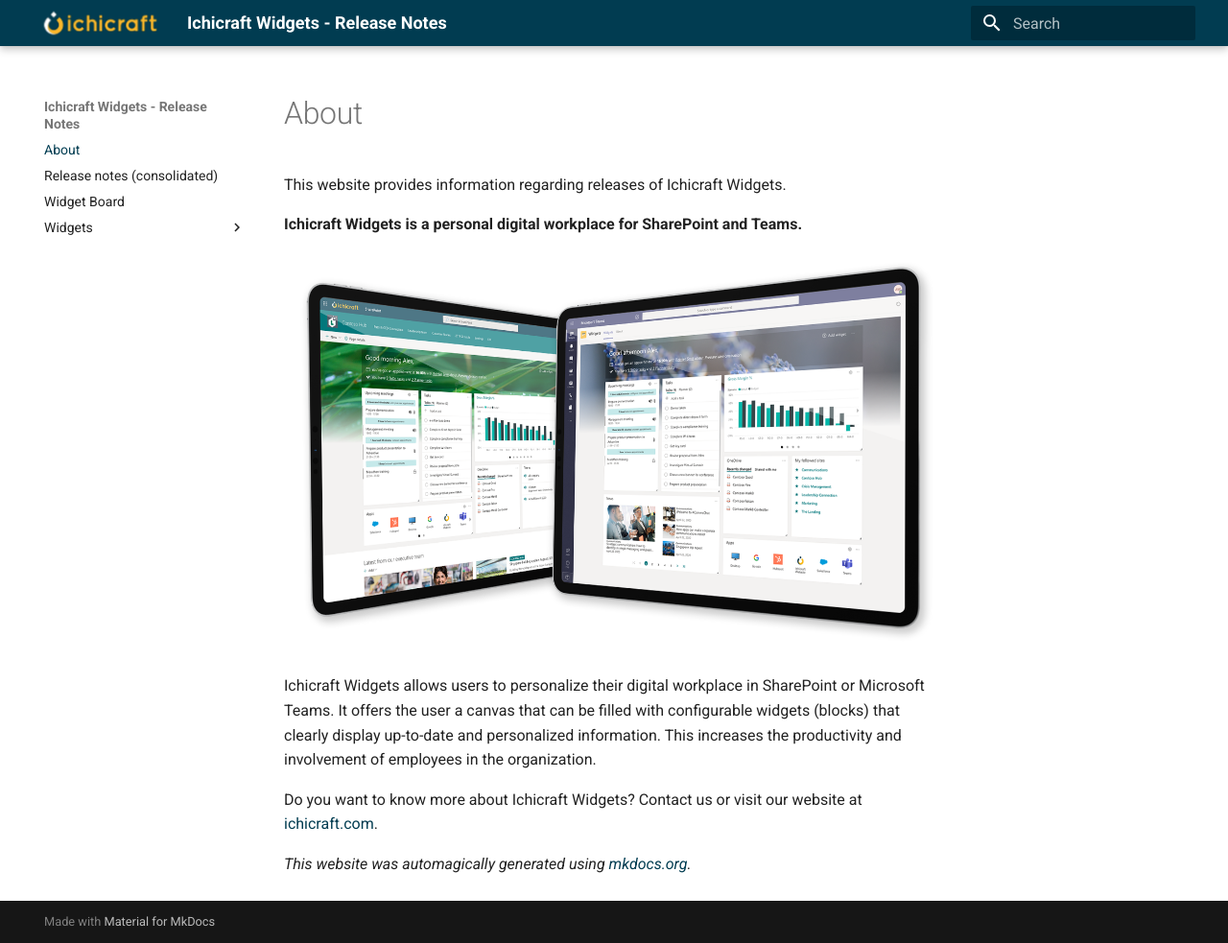
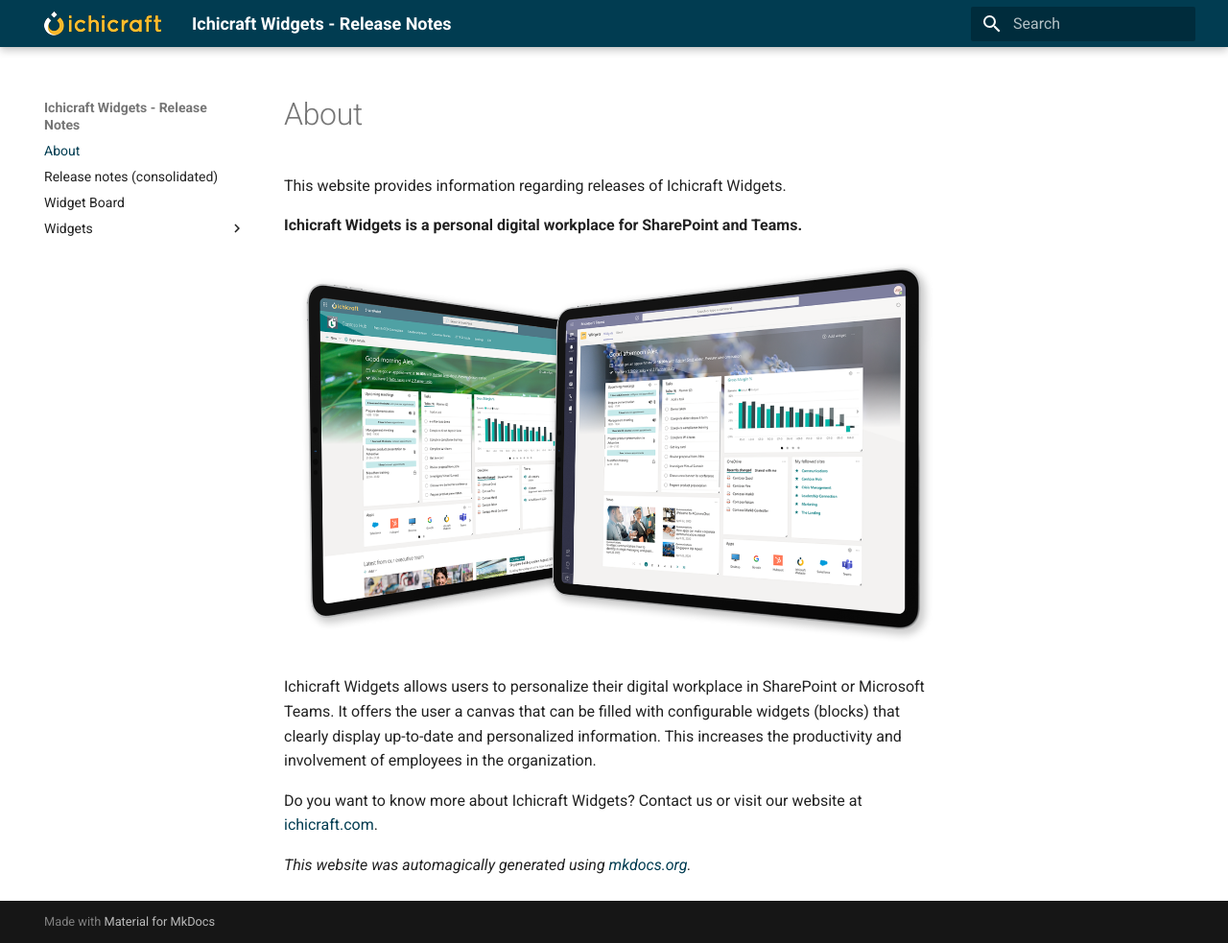
Before and after one commit to ichicraft/widgets-docs, an MkDocs documentation site: the page built from docs/index.md, in a window 1280 px wide and 983 px high. Shown: the whole window at 96% size. Built offline with MkDocs 1.6.1 and Material for MkDocs 9.7.7, drawn with Linux system fonts in a browser that asks for light colours.

Commit message:
Necessary updates

```diff
--- a/docs/styles/extra.css
+++ b/docs/styles/extra.css
@@ -4,7 +4,7 @@
 }
 
 .md-nav__title .md-nav__button.md-logo img,
-.md-header-nav__button.md-logo img {
+.md-header__button.md-logo img {
     width: auto;
     height: auto;
     fill: none;
--- a/mkdocs.yml
+++ b/mkdocs.yml
@@ -1,7 +1,8 @@
 site_name: Ichicraft Widgets - Release Notes
+site_url: https://ichicraft.github.io/widgets-docs/
 theme:
-  name: material
-  logo: images/logo.png
-  favicon: images/favicon.png
+    name: material
+    logo: images/logo.png
+    favicon: images/favicon.png
 extra_css:
-  - styles/extra.css
+    - styles/extra.css
```
Also changed, not shown: 1 other file.
